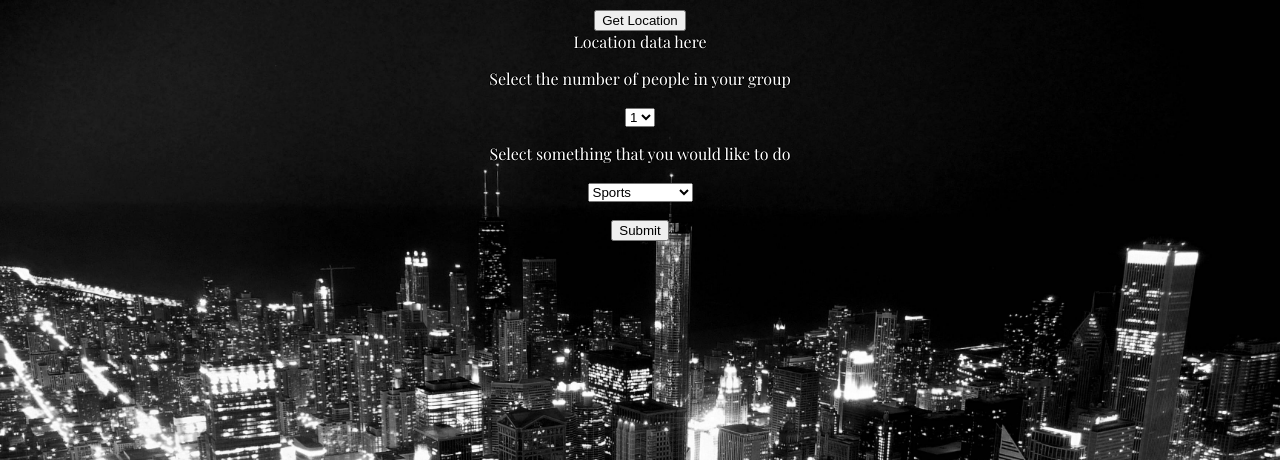
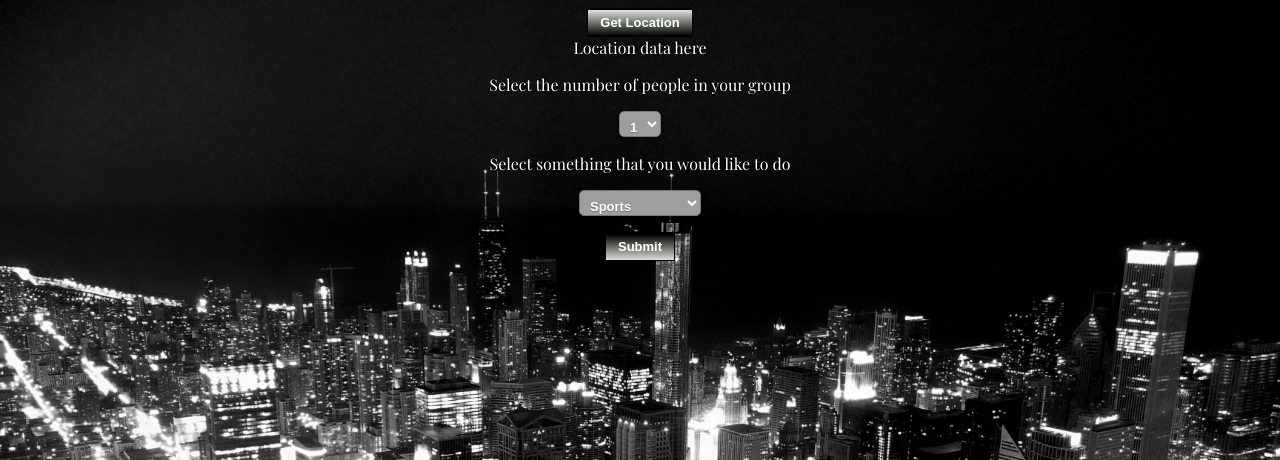
Before and after one commit to GeneralOneill/event-coordinator, a Python web app: template event-coordinator-15-08/templates/main.html in a window 1280 px wide. Shown: the top 460 px of the page. Run offline with Jinja, Linux system fonts and the light colour scheme; the template is opened without the code that fills it, so the values that code supplies are empty; grey boxes are pictures that could not be loaded.

Commit message:
made the buttons and drop down menu look better

```diff
--- a/event-coordinator-15-08/stylesheets/style.css
+++ b/event-coordinator-15-08/stylesheets/style.css
@@ -1,4 +1,5 @@
 @import url(http://fonts.googleapis.com/css?family=Playfair+Display:400,700);
+
 body{
   color: white;
   text-shadow: -1px 0 black, 0 1px black, 1px 0 black, 0 -1px black;
@@ -7,5 +8,126 @@ body{
   text-align: center;
   font-family: Playfair Display
 }
-#form_backdrop{
+/*#form_backdrop{
+}*/
+#myButton {
+	-moz-box-shadow:inset 0px 1px 0px 0px #000000;
+	-webkit-box-shadow:inset 0px 1px 0px 0px #000000;
+	box-shadow:inset 0px 1px 0px 0px #000000;
+	background:-webkit-gradient(linear, left top, left bottom, color-stop(0.05, #000000), color-stop(1, #dae0d7));
+	background:-moz-linear-gradient(top, #000000 5%, #dae0d7 100%);
+	background:-webkit-linear-gradient(top, #000000 5%, #dae0d7 100%);
+	background:-o-linear-gradient(top, #000000 5%, #dae0d7 100%);
+	background:-ms-linear-gradient(top, #000000 5%, #dae0d7 100%);
+	background:linear-gradient(to bottom, #000000 5%, #dae0d7 100%);
+	filter:progid:DXImageTransform.Microsoft.gradient(startColorstr='#000000', endColorstr='#dae0d7',GradientType=0);
+	background-color:#000000;
+	border:1px solid #000000;
+	display:inline-block;
+	cursor:pointer;
+	color:#ffffff;
+	font-family:Arial;
+	font-size:13px;
+	font-weight:bold;
+	padding:6px 12px;
+	text-decoration:none;
 }
+#myButton:hover {
+	background:-webkit-gradient(linear, left top, left bottom, color-stop(0.05, #dae0d7), color-stop(1, #000000));
+	background:-moz-linear-gradient(top, #dae0d7 5%, #000000 100%);
+	background:-webkit-linear-gradient(top, #dae0d7 5%, #000000 100%);
+	background:-o-linear-gradient(top, #dae0d7 5%, #000000 100%);
+	background:-ms-linear-gradient(top, #dae0d7 5%, #000000 100%);
+	background:linear-gradient(to bottom, #dae0d7 5%, #000000 100%);
+	filter:progid:DXImageTransform.Microsoft.gradient(startColorstr='#dae0d7', endColorstr='#000000',GradientType=0);
+	background-color:#dae0d7;
+}
+#myButton:active {
+	position:relative;
+	top:1px;
+}
+
+#location_button {
+	-moz-box-shadow:inset 0px 1px 0px 0px #000000;
+	-webkit-box-shadow:inset 0px 1px 0px 0px #000000;
+	box-shadow:inset 0px 1px 0px 0px #000000;
+	background:-webkit-gradient(linear, left top, left bottom, color-stop(0.05, #dae0d7), color-stop(1, #000000));
+	background:-moz-linear-gradient(top, #dae0d7 5%, #000000 100%);
+	background:-webkit-linear-gradient(top, #dae0d7 5%, #000000 100%);
+	background:-o-linear-gradient(top, #dae0d7 5%, #000000 100%);
+	background:-ms-linear-gradient(top, #dae0d7 5%, #000000 100%);
+	background:linear-gradient(to bottom, #dae0d7 5%, #000000 100%);
+	filter:progid:DXImageTransform.Microsoft.gradient(startColorstr='#dae0d7', endColorstr='#000000',GradientType=0);
+	background-color:#dae0d7;
+	border:1px solid #000000;
+	display:inline-block;
+	cursor:pointer;
+	color:#ffffff;
+	font-family:Arial;
+	font-size:13px;
+	font-weight:bold;
+	padding:6px 12px;
+	text-decoration:none;
+}
+#location_button:hover {
+	background:-webkit-gradient(linear, left top, left bottom, color-stop(0.05, #000000), color-stop(1, #ffffff));
+	background:-moz-linear-gradient(top, #000000 5%, #dae0d7 100%);
+	background:-webkit-linear-gradient(top, #000000 5%, #dae0d7 100%);
+	background:-o-linear-gradient(top, #000000 5%, #dae0d7 100%);
+	background:-ms-linear-gradient(top, #000000 5%, #dae0d7 100%);
+	background:linear-gradient(to bottom, #000000 5%, #dae0d7 100%);
+	filter:progid:DXImageTransform.Microsoft.gradient(startColorstr='#000000', endColorstr='#dae0d7',GradientType=0);
+	background-color:#000000;
+}
+#location_button:active {
+	position:relative;
+	top:1px;
+}
+
+
+
+#number_of_people_drop  {
+  margin: 0;
+  padding: 7px 6px 0;
+  background: #000000 url(images/overlay.png) repeat-x 0 -110px;
+  line-height: 100%;
+  border-radius: 1em;
+  font: normal 0.5333333333333333em Arial, Helvetica, sans-serif;
+  -webkit-border-radius: 5px;
+  -moz-border-radius: 5px;
+  border-radius: 5px;
+  -webkit-box-shadow: 0 1px 3px rgba(0, 0, 0, 0.4);
+  -moz-box-shadow: 0 1px 3px rgba(0, 0, 0, 0.4);
+  width: auto;
+}
+
+#number_of_people_drop  {
+  font-weight: bold;
+  font-size: 13px;
+  color: #FFFFFF;
+  text-decoration: none;
+  text-shadow: 0 1px 1px rgba(0, 0, 0, 0.3);
+}
+
+#interest_drop  {
+  margin: 0;
+  padding: 7px 6px 0;
+  background: #000000 url(images/overlay.png) repeat-x 0 -110px;
+  line-height: 100%;
+  border-radius: 1em;
+  font: normal 0.5333333333333333em Arial, Helvetica, sans-serif;
+  -webkit-border-radius: 5px;
+  -moz-border-radius: 5px;
+  border-radius: 5px;
+  -webkit-box-shadow: 0 1px 3px rgba(0, 0, 0, 0.4);
+  -moz-box-shadow: 0 1px 3px rgba(0, 0, 0, 0.4);
+  width: auto;
+}
+
+#interest_drop  {
+  font-weight: bold;
+  font-size: 13px;
+  color: #FFFFFF;
+  text-decoration: none;
+  text-shadow: 0 1px 1px rgba(0, 0, 0, 0.3);
+}
--- a/event-coordinator-15-08/templates/main.html
+++ b/event-coordinator-15-08/templates/main.html
@@ -5,7 +5,7 @@
     <script src="scripts/geolocation.js"></script>
   </head>
   <body>
-    <input type="button" value="Get Location" onclick="getUserLocation()"/>
+    <input type="button" value="Get Location" onclick="getUserLocation()" id="location_button"/>
 
     <div id="locationData">
     Location data here
@@ -13,7 +13,7 @@
     <form method="get" action="selections">
       <div id="form_backdrop">
         <p>Select the number of people in your group</P>
-        <select list="number_of_people" value="Number of People" name="number_of_people">
+        <select list="number_of_people" value="Number of People" name="number_of_people" id="number_of_people_drop">
         <datalist id="number_of_people">
           <option value="1">1</option>
           <option value="2">2</option>
@@ -22,7 +22,7 @@
         </datalist>
       </select>
       <p>Select something that you would like to do</p>
-      <select list="interest" value="Interest" name="interest">
+      <select list="interest" value="Interest" name="interest" id="interest_drop">
       <datalist id="interest">
         <option value="Sports">Sports</option>
         <option value="Entertainment">Entertainment</option>
@@ -31,7 +31,7 @@
       </datalist>
     </select>
     </div>
-      <p><input type="submit" >
+      <p><input type="submit" id="myButton" >
     </form>
   </body>
 </html>
```
Also changed, not shown: 1 other file.
